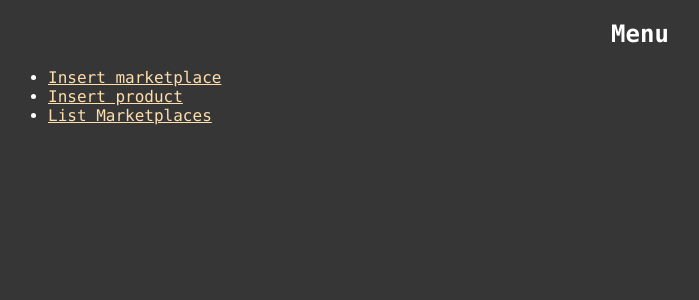
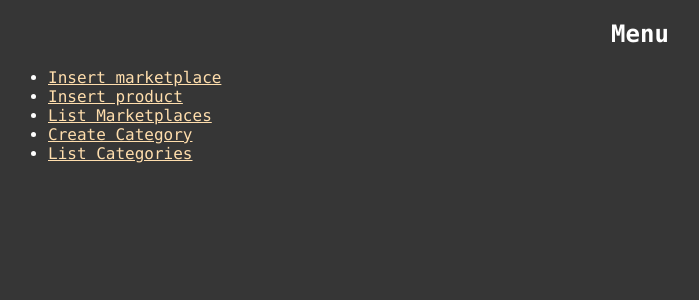
Before and after one commit to lucastorresolist/ots-apt8, a Flask app: page / in a window 1280 px wide. Shown: the top 300 px of the page, without its empty margins (0-699 px from the left). Run offline with Flask 2, Linux system fonts and the light colour scheme.

Commit message:
Criação de links em index.html.

```diff
--- a/Front/templates/index.html
+++ b/Front/templates/index.html
@@ -11,5 +11,11 @@
         <li>
             <a href="/mktplaces_list">List Marketplaces</a>
         </li>
+        <li>
+            <a href="/create_category">Create Category</a>
+        </li>
+        <li>
+            <a href="/list_category">List Categories</a>
+        </li>
     </ul>
 {% endblock %}
```
